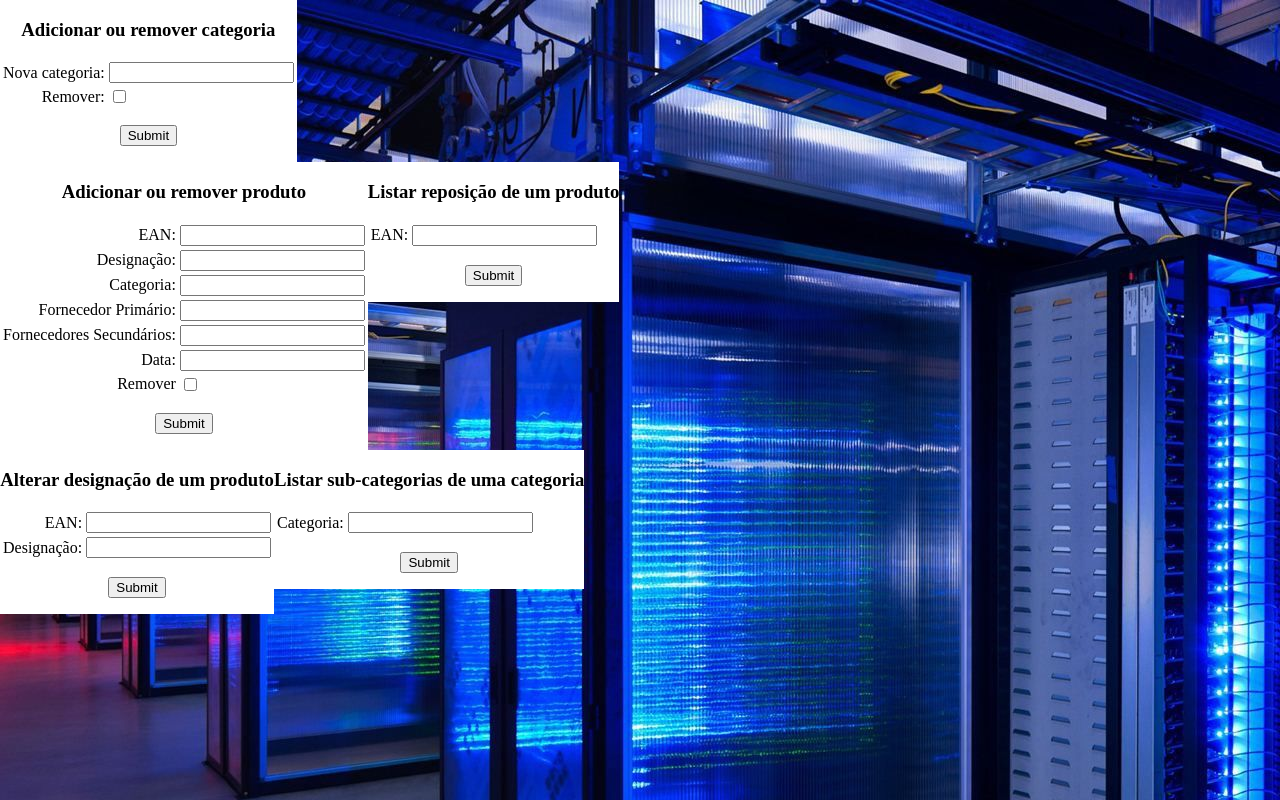
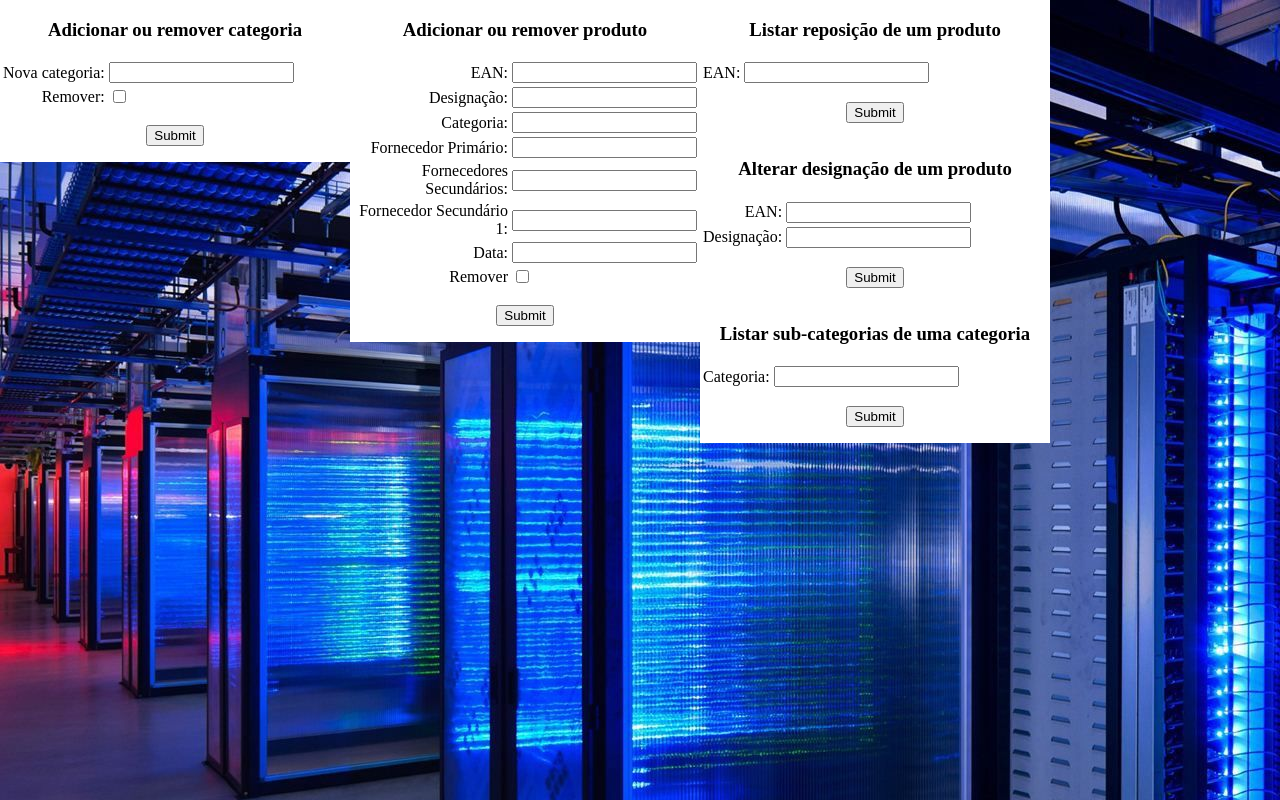
Before and after one commit to Maegner/bd-project, a PHP site: page / in a window 1280 px wide. Run offline with PHP 8.4, Linux system fonts and the light colour scheme.

Commit message:
Multiplos fornecedores secundários

```diff
--- a/parte3/web/index.php
+++ b/parte3/web/index.php
@@ -19,14 +19,37 @@
         .Query {
             background-color: white;
             text-align: center;
+            width: 350px;
         }
     </style>
+
+    <script>
+        function updateSec() {
+            var table = document.getElementById("TabelaProduto");
+            var row = document.getElementById("PrimeiroSecundario");
+            var numberOfSecs = document.getElementById("secondaryNumber").value;
+            var limite = document.getElementById("FornecedorLimit");
+
+            var firstRow = table.rows[6];
+            while (firstRow.className == "FornecedorSec") {
+                table.deleteRow(6);
+                firstRow = table.rows[6];
+            }
+
+            for (var i = 0; i < numberOfSecs-1; ++i) {
+                var newRow = row.cloneNode(true);
+                newRow.children[1].children[0].name = "FornecedorSecundario".concat((i+2).toString());
+                newRow.children[0].innerHTML = "Fornecedor Secundario ".concat((i+2).toString(), ":");
+                var index = 6 + i;
+                table.children[0].insertBefore(newRow, table.children[0].children[index]);
+            }
+        }
+    </script>
     <title>Projeto BD</title>
     <body background="servers.jpg">
 
         <div id = "Container">
 
-            <div class = "QuerySet">
             <!--Adicionar e remover categorias-->
             <div id = "Query1" class = "Query" style="float:left">
                 <h3>Adicionar ou remover categoria</h3>
@@ -51,7 +74,7 @@
                 <h3>Adicionar ou remover produto</h3>
 
                 <form action="produto.php" method="post">
-                        <table style="text-align: right;">
+                    <table id="TabelaProduto" style="text-align: right;">
                         <tr>
                             <td>EAN: </td>
                             <td class="inputColumn"><input type="text" name="EAN"/></td>
@@ -69,9 +92,12 @@
                             <td class="inputColumn"><input type="text" name="FornecedorPrimario"/></td>
                         </tr>
                         <tr>
-                                <!--????-->
                             <td>Fornecedores Secundários: </td>
-                                <td class="inputColumn"><input type="text" name="FornecedoresSecundarios"/></td>
+                            <td class="inputColumn"><input type="number" name="FornecedoresSecundarios" min="1" onchange="updateSec()" id="secondaryNumber"></td>
+                        </tr>
+                        <tr id="PrimeiroSecundario" class="FornecedorSec">
+                            <td>Fornecedor Secundário 1: </td>
+                            <td class="inputColumn"><input type="text" name="FornecedorSecundario1"/></td>
                         </tr>
                         <tr>
                             <td>Data: </td>
@@ -101,9 +127,6 @@
                 </form>
             </div>
 
-            </div>
-
-            <div class = "QuerySet" style="clear: left">
             <!--Alterar designacao de produto-->
             <div id = "Query4" class = "Query" style="float:left">
                 <h3> Alterar designação de um produto </h3>
@@ -140,7 +163,5 @@
 
         </div>
 
-        </div>
-
     </body>
 </html>
```
Also changed, not shown: parte3/web/produto.php (+9 -0 lines). Lines whose indentation alone changed are shown as unchanged.
